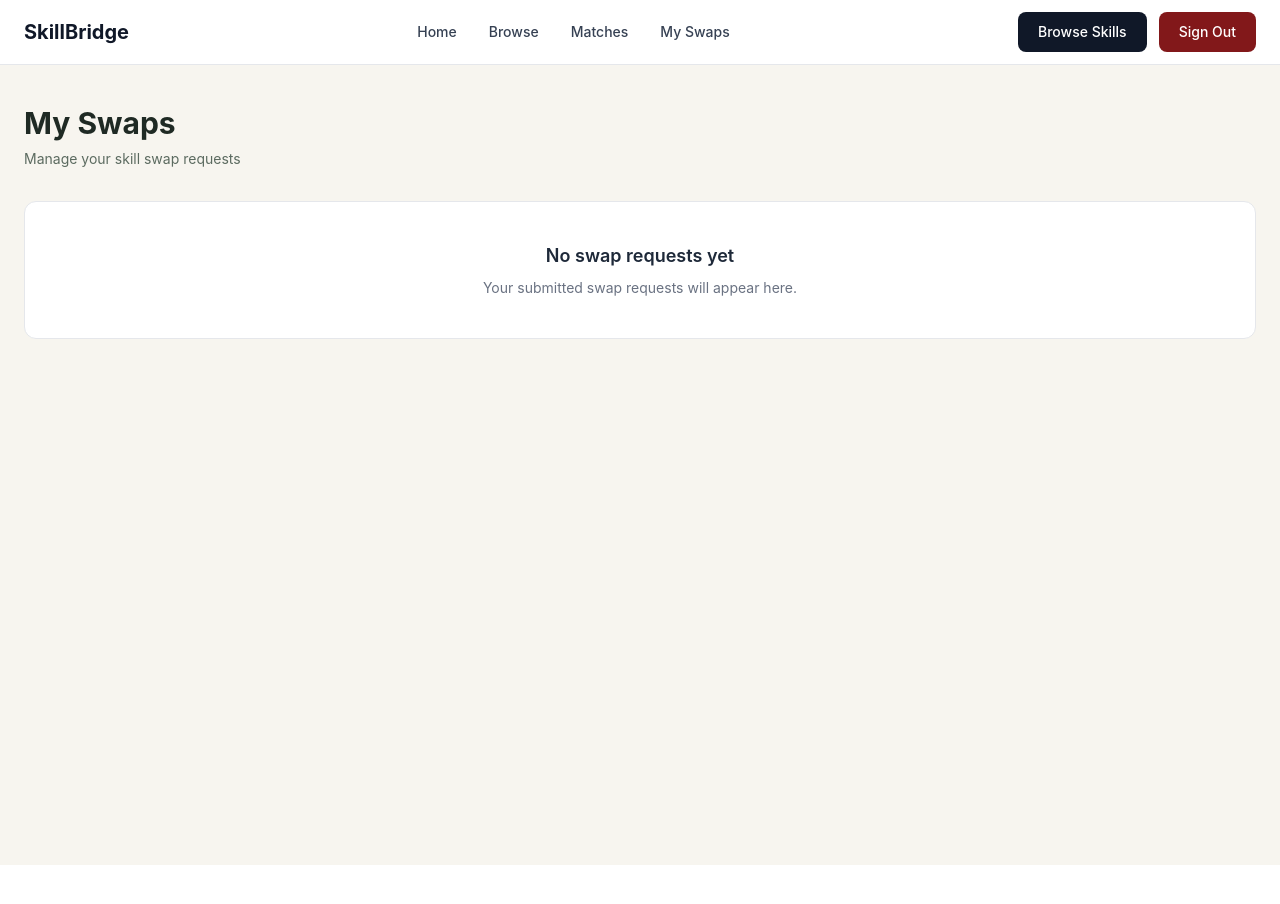
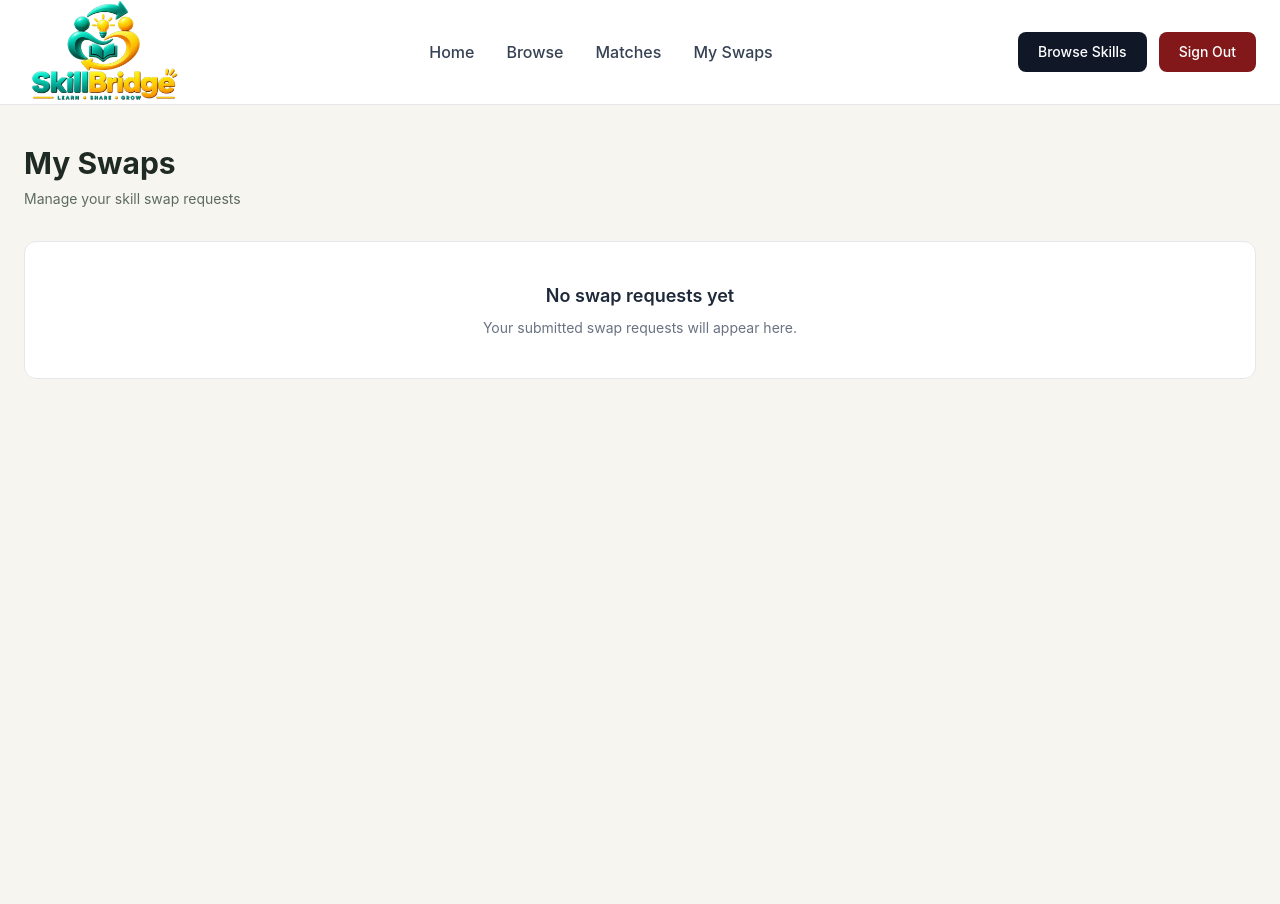
Before and after one commit to shahmir12345/SkillBridge, a React (Vite) app: page /myswaps in a window 1280 px wide. Before the commit the page ends 865 px from the top, so only its background shows below. Built offline with nearby package versions, Linux system fonts and the light colour scheme.

Commit message:
set logo in Navbar and adjust font size

```diff
--- a/src/components/Navbar.jsx
+++ b/src/components/Navbar.jsx
@@ -1,5 +1,6 @@
 import React, { useState } from "react"
 import { Link } from "react-router-dom"
+import logo from "./logo.png";
 
 const Navbar = () => {
 
@@ -8,14 +9,16 @@ const Navbar = () => {
   return (
     <nav className="w-full border-b border-gray-200 bg-white">
 
-      <div className="mx-auto flex h-16 max-w-7xl items-center px-6">
+      <div className="mx-auto flex h-26 max-w-7xl items-center px-6">
 
         {/* Logo */}
         <Link
           to="/home"
           className="text-xl font-bold text-gray-900"
         >
-          SkillBridge
+          <div className="h-26 w-35 sm:h-26 sm:w-40">
+            <img src={logo} alt="SkillBridge Logo" className="h-full w-full object-cover"/>
+          </div>
         </Link>
 
 
@@ -24,28 +27,28 @@ const Navbar = () => {
 
           <Link
             to="/home"
-            className="text-sm font-medium text-gray-700 hover:text-gray-900"
+            className="text-sm sm:text-base  font-medium text-gray-700 hover:text-gray-900"
           >
             Home
           </Link>
 
           <Link
             to="/browse"
-            className="text-sm font-medium text-gray-700 hover:text-gray-900"
+            className="text-sm sm:text-base font-medium text-gray-700 hover:text-gray-900"
           >
             Browse
           </Link>
 
           <Link
             to="/matches"
-            className="text-sm font-medium text-gray-700 hover:text-gray-900"
+            className="text-sm sm:text-base font-medium text-gray-700 hover:text-gray-900"
           >
             Matches
           </Link>
 
           <Link
             to="/myswaps"
-            className="text-sm font-medium text-gray-700 hover:text-gray-900"
+            className="text-sm sm:text-base font-medium text-gray-700 hover:text-gray-900"
           >
             My Swaps
           </Link>
```
Also changed, not shown: src/components/logo.png (added).
